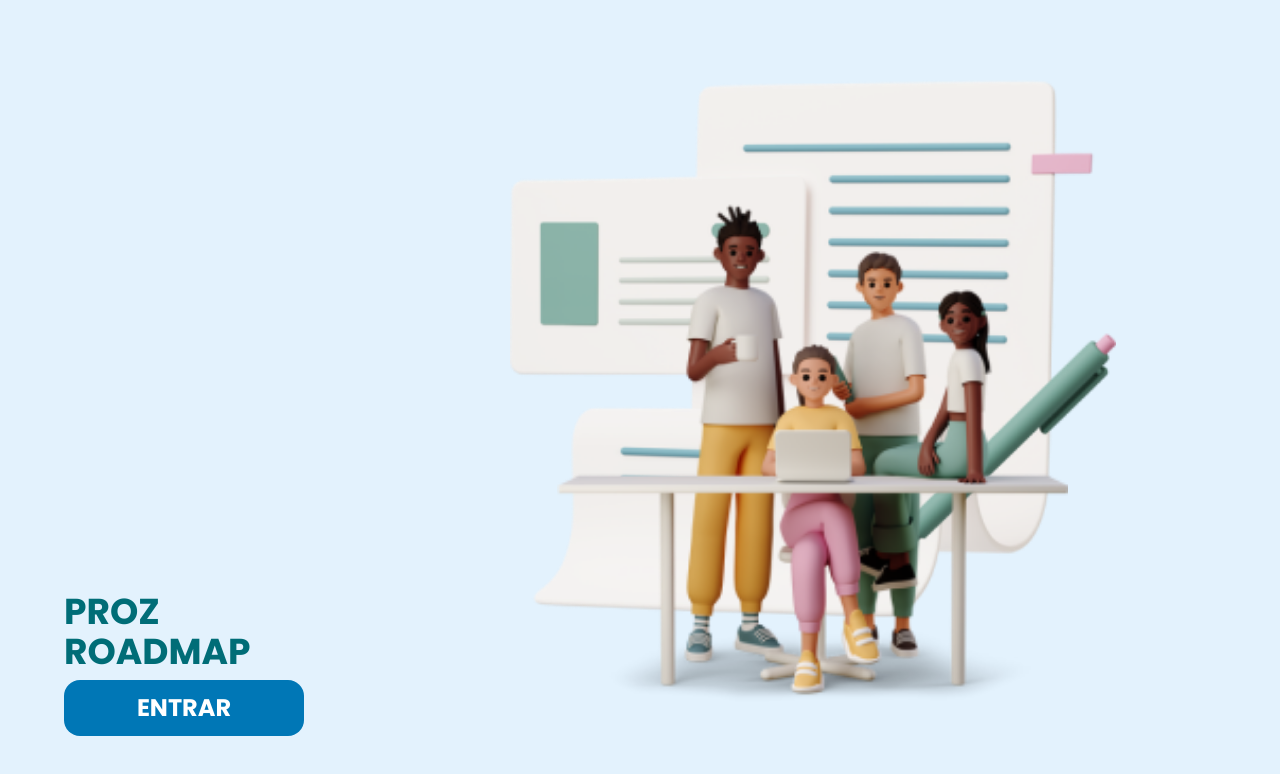
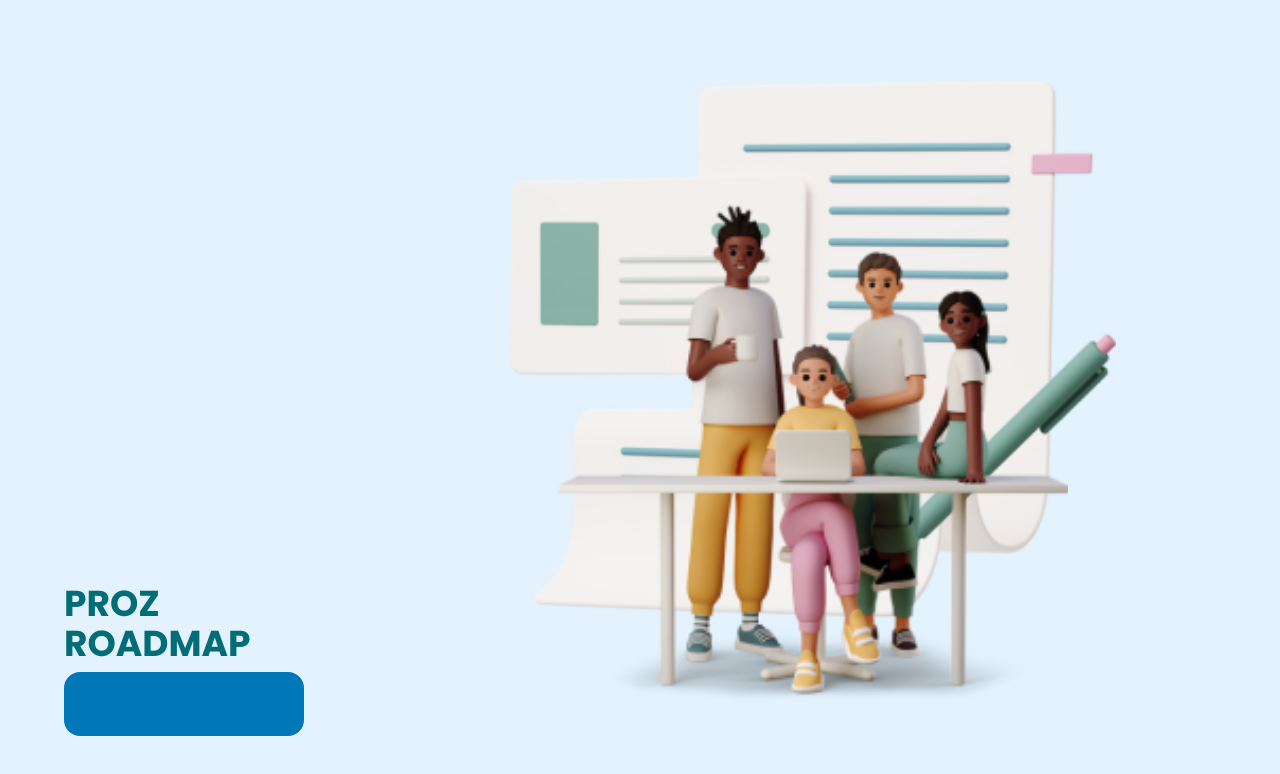
Before and after one commit to mariadxavier/roadmap-administracao, a React (Vite) app: page / in a window 1280 px wide. Shown: the top 774 px of the page. Built offline with nearby package versions, Linux system fonts and the light colour scheme; a web font is replaced by a local one.

Commit message:
refactor: Changing the Access Button Component to be more Generic

```diff
--- a/src/components/AccessButton.tsx
+++ b/src/components/AccessButton.tsx
@@ -1,13 +1,17 @@
 import { ComponentProps } from "react";
 
-interface PropsAccessButton extends ComponentProps<'button'>{
-
+interface PropsAccessButton extends ComponentProps<"button"> {
+  text?: string;
+  w?: string;
 }
 
-export function AccessButton({...props}: PropsAccessButton) {
-
-
+export function AccessButton({ text, w, ...props }: PropsAccessButton) {
   return (
-    <button className="bg-button-adm font-poppins uppercase h-16 xsm:h-14 w-72 xsm:w-60 rounded-2xl text-white text-2xl font-bold" {...props}>Entrar</button>
-  )
+    <button
+      className={`bg-button-adm font-poppins uppercase h-16  w-[${w}]  rounded-2xl text-white text-2xl font-bold`}
+      {...props}
+    >
+      {text}
+    </button>
+  );
 }
```
